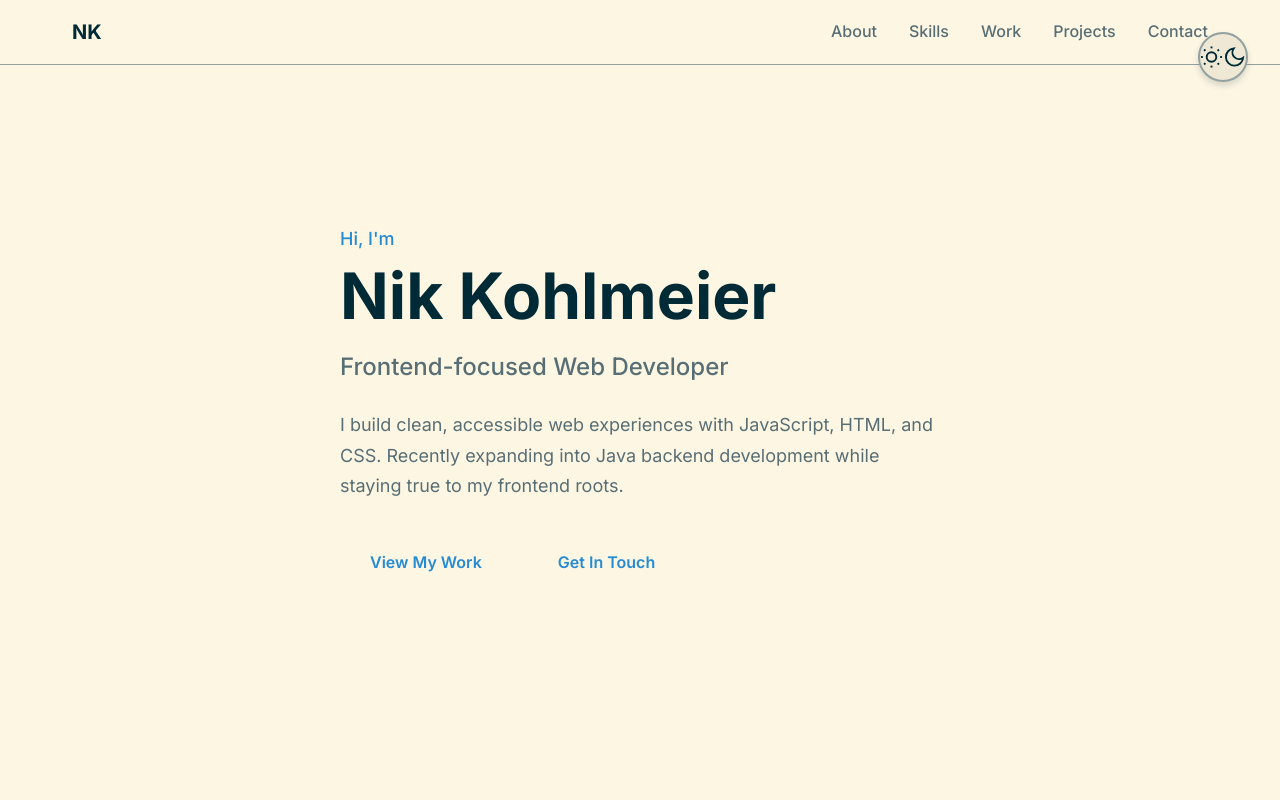
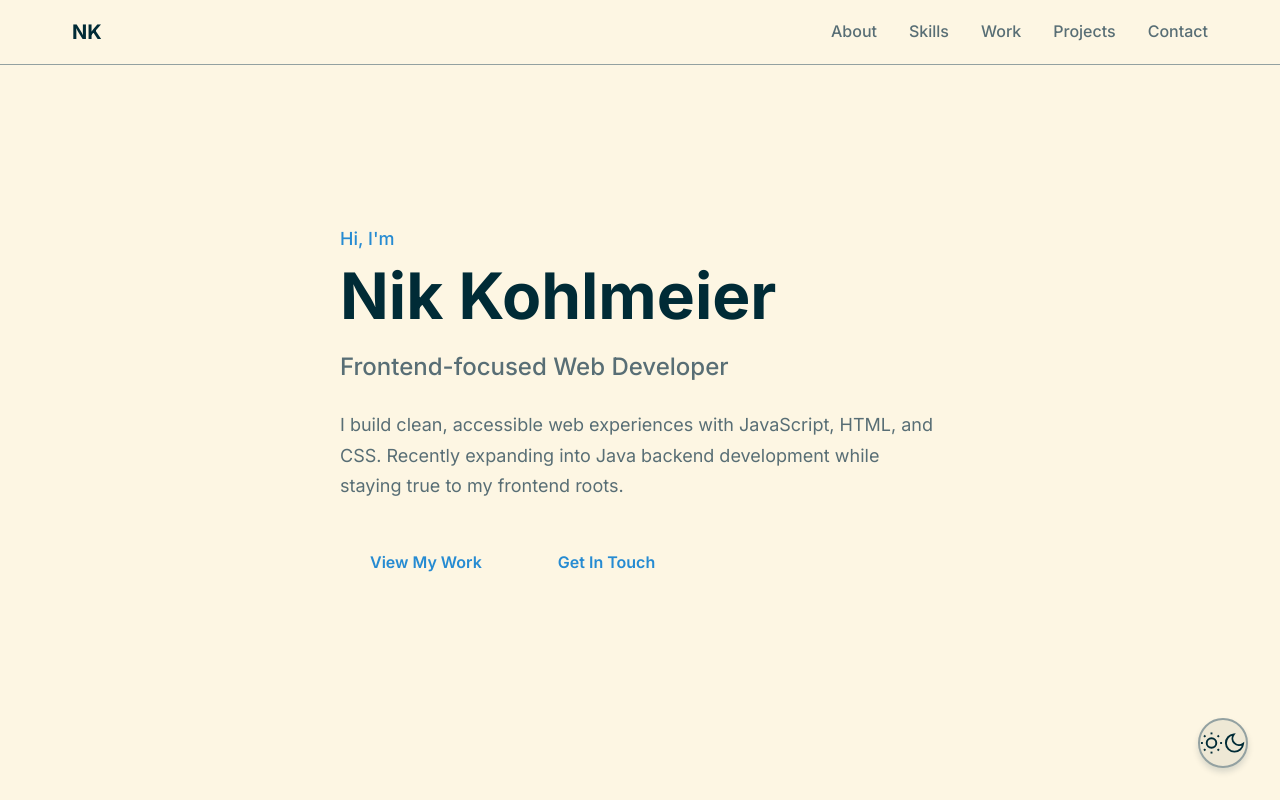
Before and after one commit to NikKohlmeier/job-helper, a website built with Vite: page portfolio/index.html in a window 1280 px wide. Shown: the top 800 px of the page. Built offline with nearby package versions, Linux system fonts and the light colour scheme; animation ran at ten frames a second.

Commit message:
fix dark/light toggle

```diff
--- a/portfolio/css/style.css
+++ b/portfolio/css/style.css
@@ -149,7 +149,7 @@ section {
 
 .theme-toggle {
   position: fixed;
-  top: var(--space-lg);
+  bottom: var(--space-lg);
   right: var(--space-lg);
   z-index: var(--z-theme-toggle);
   background: var(--color-bg-secondary);
```
